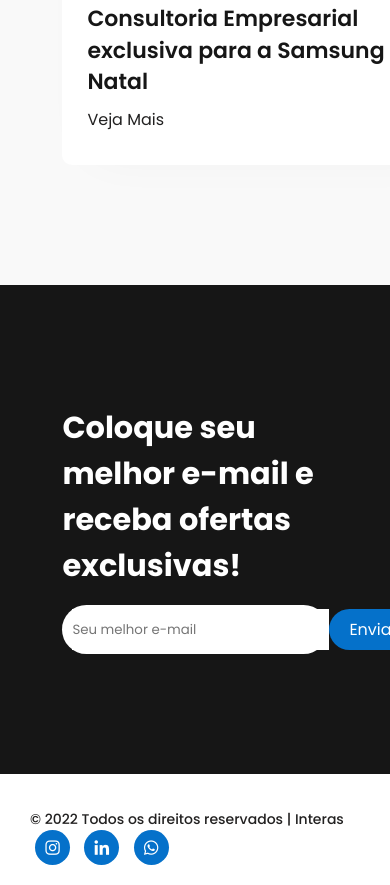
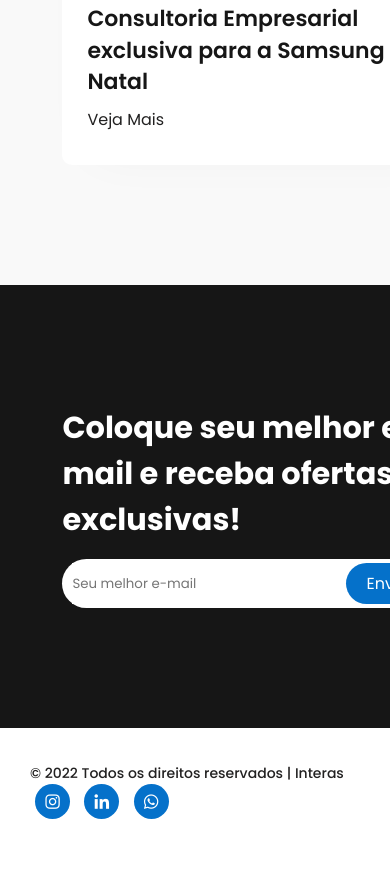
Before and after one commit to trajanoms/Interas, a plain HTML site: page index.html in a window 390 px wide. Shown: the part 7416-8301 px from the top of the page. After the commit the page ends 8255 px from the top, so only its background shows below. Drawn offline with nearby package versions, Linux system fonts and the light colour scheme.

Commit message:
Update style.css

```diff
--- a/style.css
+++ b/style.css
@@ -279,6 +279,18 @@ section {
     }
 
     .blog {
+        width: 130%;
+        height: auto;
+        position: relative;
+    }
+
+    .contact {
+        width: 130%;
+        height: auto;
+        position: relative;
+    }
+
+    .copyright {
         width: 130%;
         height: auto;
         position: relative;
```
